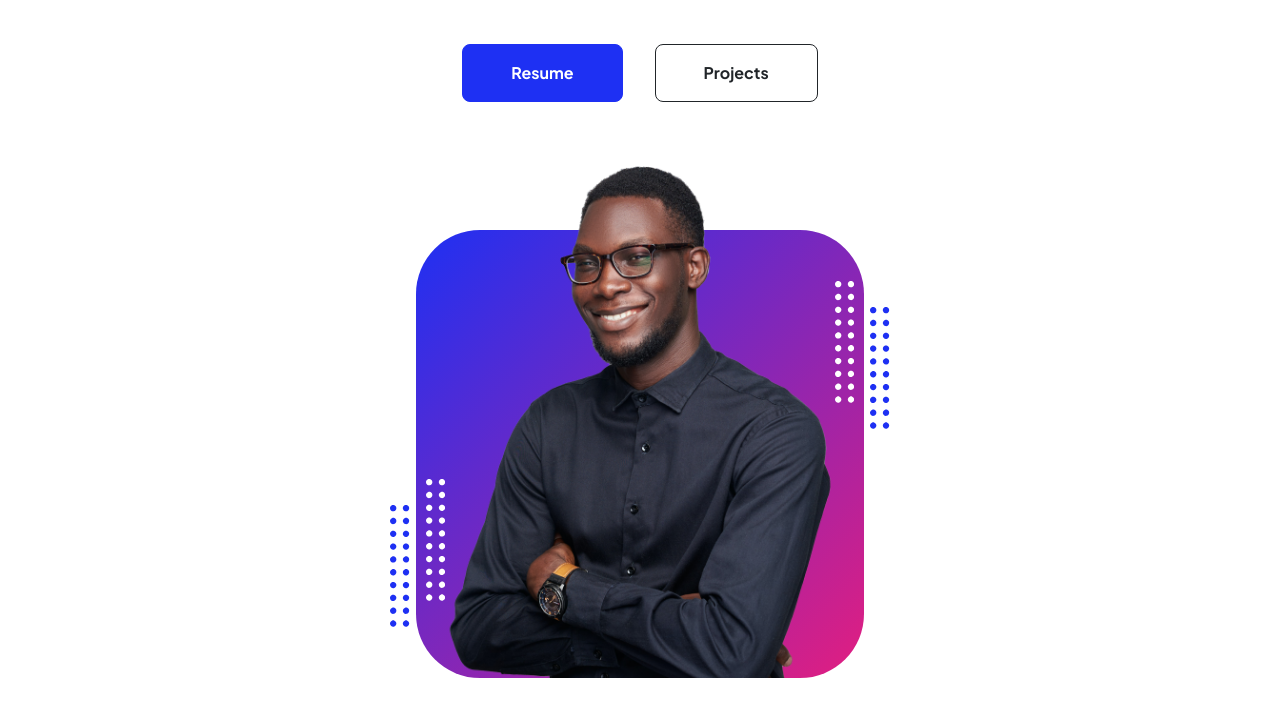
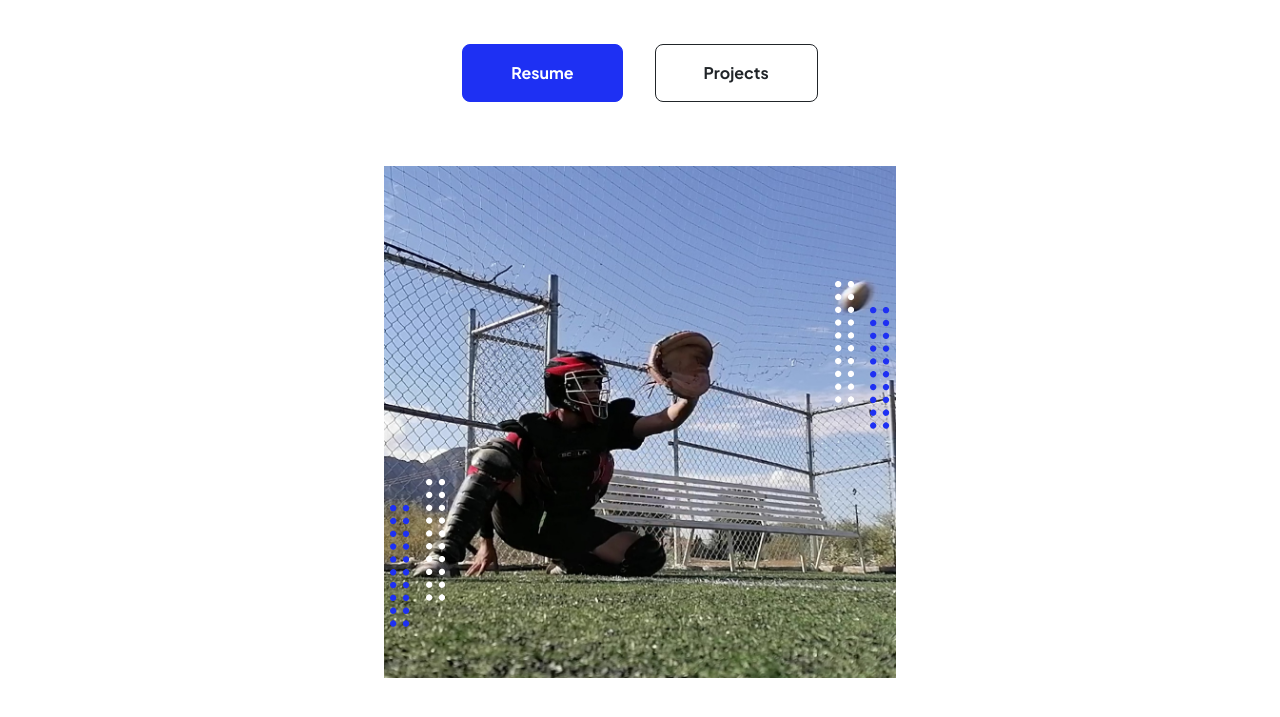
Before and after one commit to HH57-HHM/portafolio, a plain HTML site: page index.html in a window 1280 px wide. Shown: the part 291-1008 px from the top of the page. Drawn offline with nearby package versions, Linux system fonts and the light colour scheme.

Commit message:
hice un cambio

```diff
--- a/index.html
+++ b/index.html
@@ -56,7 +56,7 @@
                                 <div class="profile bg-gradient-primary-to-secondary">
                                     <!-- TIP: For best results, use a photo with a transparent background like the demo example below-->
                                     <!-- Watch a tutorial on how to do this on YouTube (link)-->
-                                    <img class="profile-img" src="assets/profile.png" alt="..." />
+                                    <img class="profile-img" src="assets/hugocatching.jpg" alt="..." />
                                     <div class="dots-1">
                                         <!-- SVG Dots-->
                                         <svg version="1.1" xmlns="http://www.w3.org/2000/svg" xmlns:xlink="http://www.w3.org/1999/xlink" x="0px" y="0px" viewBox="0 0 191.6 1215.4" style="enable-background: new 0 0 191.6 1215.4" xml:space="preserve">
```
Also changed, not shown: assets/hugocatching.jpg (added).
